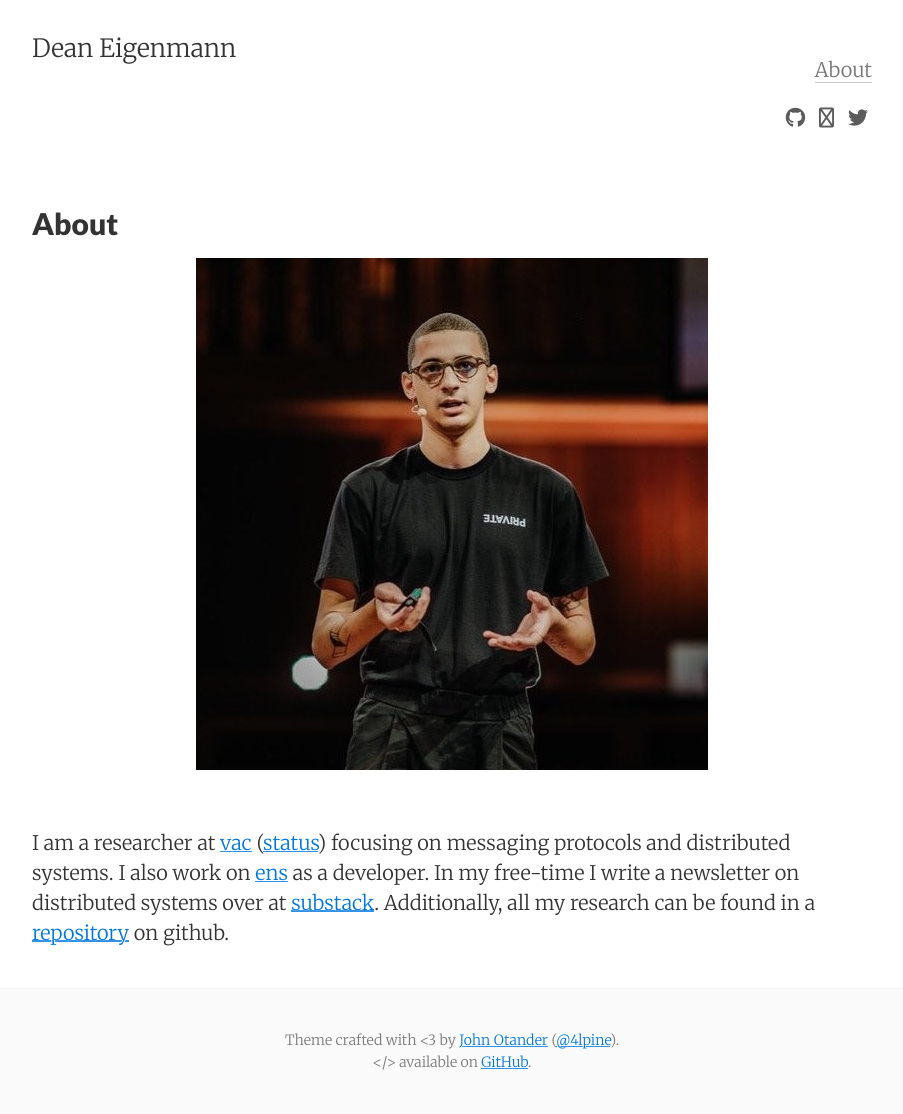
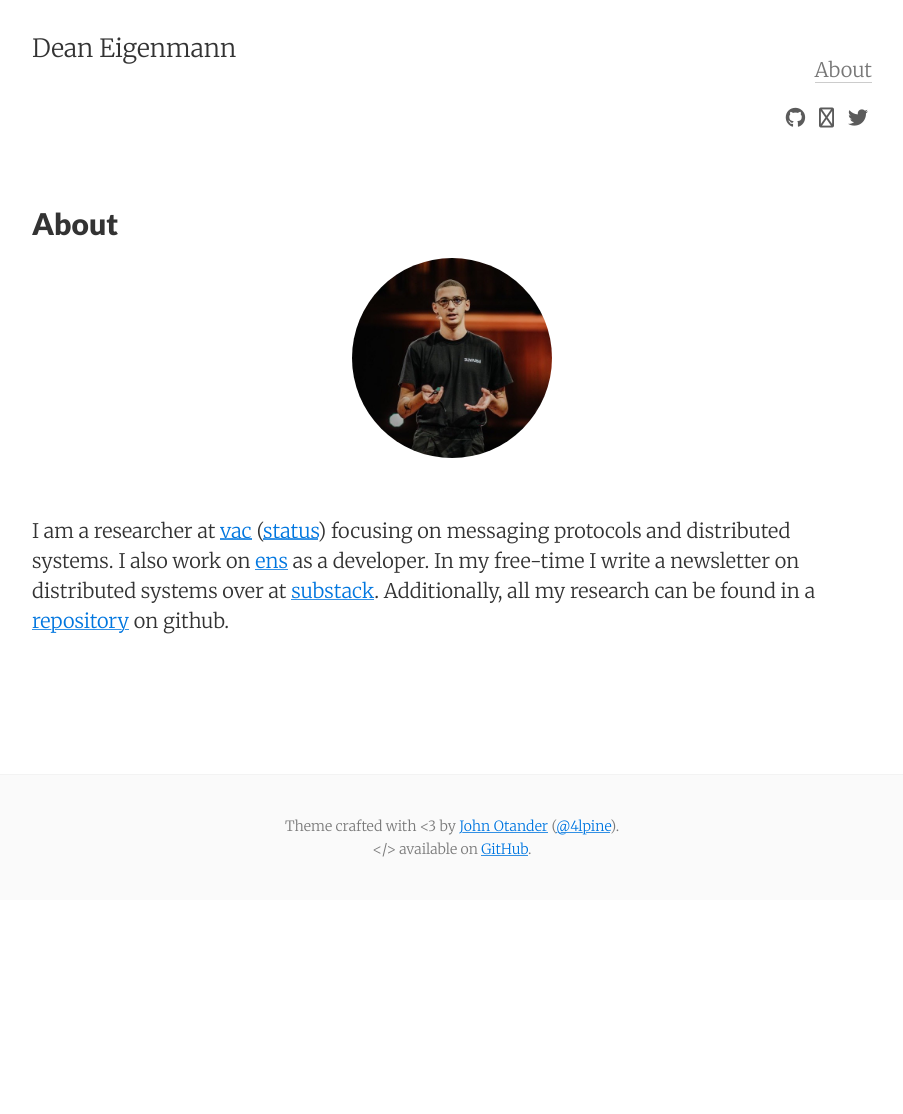
Before and after one commit to decanus/dean.eigenmann.me, a Jekyll site: the page built from about.md, in a window 1280 px wide. Shown: the whole page, without its empty margins (188-1091 px from the left). Built offline with Jekyll 4.4.1, drawn with Linux system fonts in a browser that asks for light colours; nearby versions of some CDN libraries; after the commit the page ends 900 px from its top, so only the background shows below that.

Commit message:
Update about.md

```diff
--- a/about.md
+++ b/about.md
@@ -6,7 +6,7 @@ tags: about
 ---
 
 <p style="text-align: center;">
-<img src="{{ site.baseurl }}/images/me.jpeg" alt="Dean Eigenmann" class="avatar" /><br /><br />
+<img src="{{ site.baseurl }}/images/me.jpeg" alt="Dean Eigenmann" class="about-avatar" /><br /><br />
 </p>
 
 I am a researcher at [vac](https://vac.dev/) ([status](https://status.im)) focusing on messaging protocols and distributed systems. I also work on [ens](https://ens.domains) as a developer. In my free-time I write a newsletter on distributed systems over at [substack](https://decanus.substack.com/). Additionally, all my research can be found in a [repository](https://github.com/decanus/research) on github.
```
